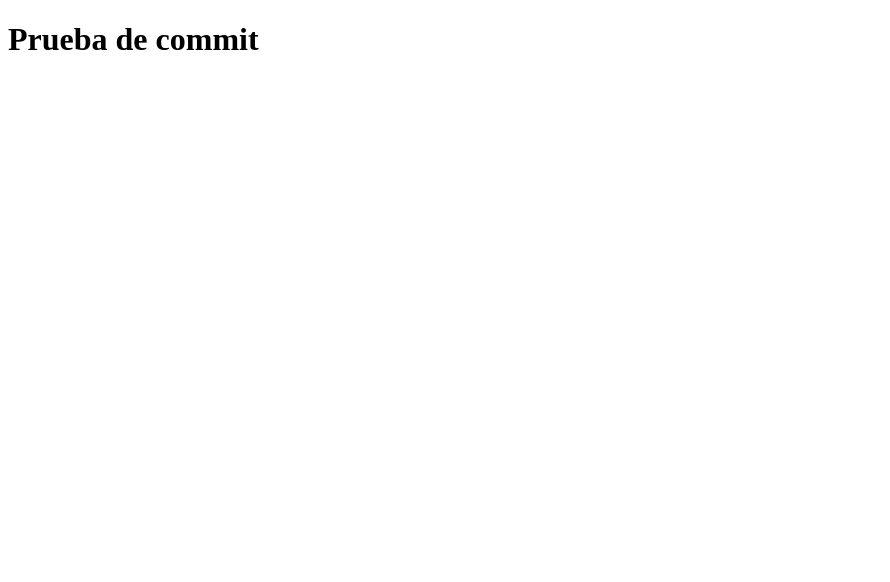
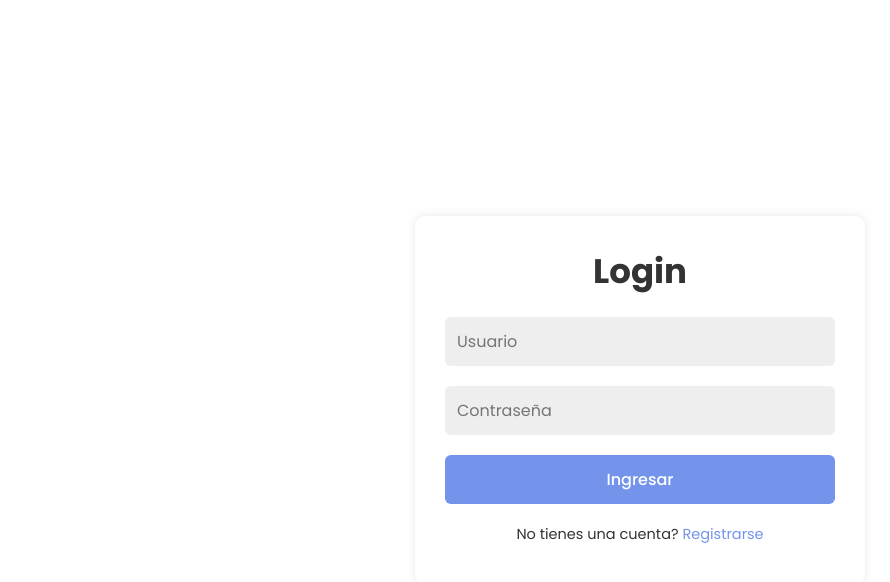
Before and after one commit to ElaiM02/CSGO, a PHP site: page /login.php in a window 1280 px wide. Shown: the top 582 px of the page, without its empty margins (0-890 px from the left). Run offline with PHP 8.4, Linux system fonts and the light colour scheme.

Commit message:
Login y Registro

```diff
--- /dev/null
+++ b/public/css/styles.css
@@ -0,0 +1,90 @@
+/* Login Y Registro */
+
+
+@import url('https://fonts.googleapis.com/css2?family=Poppins:wght@400;500;700&display=swap');
+
+* {
+    margin: 0;
+    padding: 0;
+    box-sizing: border-box;
+    font-family: "Poppins", serif;
+}
+
+
+body {
+    display: flex;
+    justify-content: center;
+    align-items: center;
+    min-height: 100vh;
+    background: linear-gradient(to rigth, #e2e2e2, #c9d6ff);
+    color: #333;
+}
+
+.container {
+    margin: 0 15px;
+}
+
+.form-box {
+    width: 100%;
+    max-width: 450px;
+    padding: 30px;
+    background: #fff;
+    border-radius: 10px;
+    box-shadow: 0 0 10px rgba(0, 0, 0, 0.1);
+    display: none;
+}
+
+.form-box.active {
+    display: block;
+}
+
+h2 {
+    font-size: 34px;
+    text-align: center;
+    margin-bottom: 20px;
+}
+
+input {
+    width: 100%;
+    padding: 12px;
+    background: #eee;
+    border-radius: 6px;
+    border: none;
+    outline: none;
+    font-size: 16px;
+    color: #333;
+    margin-bottom: 20px;
+}
+
+button {
+    width: 100%;
+    padding: 12px;
+    background: #7494ec;
+    border-radius: 6px;
+    border: none;
+    cursor: pointer;
+    font-size: 16px;
+    color: #fff;
+    font-weight: 500;
+    margin-bottom: 20px;
+    transition: 0.5s;
+}
+
+button:hover {
+    background: #6884d3;
+}
+
+p{
+    font-size: 14.5px;
+    text-align: center;
+    margin-bottom: 10px;
+}
+
+p a {
+    color: #7494ec;
+    text-decoration: none;
+}
+
+p a:hover {
+     text-decoration: underline;
+}
--- /dev/null
+++ b/public/js/script.js
@@ -0,0 +1,4 @@
+function showForm(formId){
+    document.querySelectorAll(".form-box").forEach(form => form.classList.remove("active"));
+    document.getElementById(formId).classList.add("active");
+}
--- a/public/login.php
+++ b/public/login.php
@@ -1,11 +1,43 @@
 <!DOCTYPE html>
 <html lang="en">
+
 <head>
     <meta charset="UTF-8">
     <meta name="viewport" content="width=device-width, initial-scale=1.0">
-    <title>Login CSGO</title>
+    <title>Login Aventones</title>
+    <link rel="stylesheet" href="css/styles.css">
 </head>
+
 <body>
-    <h1><?php echo "Prueba de commit "?> </h1>
+
+    <div class="container">
+        <div class="form-box active" id="login-form">
+            <form action="">
+                <h2>Login</h2>
+                <input type="user" name="user" placeholder="Usuario" required>
+                <input type="password" name="password" placeholder="Contraseña" required>
+                <button type="submit" name="login">Ingresar</button>
+                <p>No tienes una cuenta? <a href="#" onclick="showForm('register-form')">Registrarse</a></p>
+            </form>
+        </div>
+
+        <div class="form-box" id="register-form">
+            <form action="">
+                <h2>Registrarse</h2>
+                <input type="text" name="name" placeholder="Nombre" required>
+                <input type="text" name="lastname" placeholder="Apellido" required>
+                <input type="text" name="id" placeholder="Cedula" required>
+                <input type="text" name="email" placeholder="Correo electronico" required>
+                <input type="tel" name="number" placeholder="Telefono" required>
+                <input type="text" name="user" placeholder="Nombre de Usuario" required>
+                <input type="password" name="password" placeholder="Contraseña" required>
+                <button type="submit" name="register">Registrarse</button>
+                <p>Ya tienes una cuenta? <a href="#" onclick="showForm('login-form')">Login</a></p>
+            </form>
+        </div>
+    </div>
+
+    <script src="js/script.js"></script>
 </body>
+
 </html>
```
